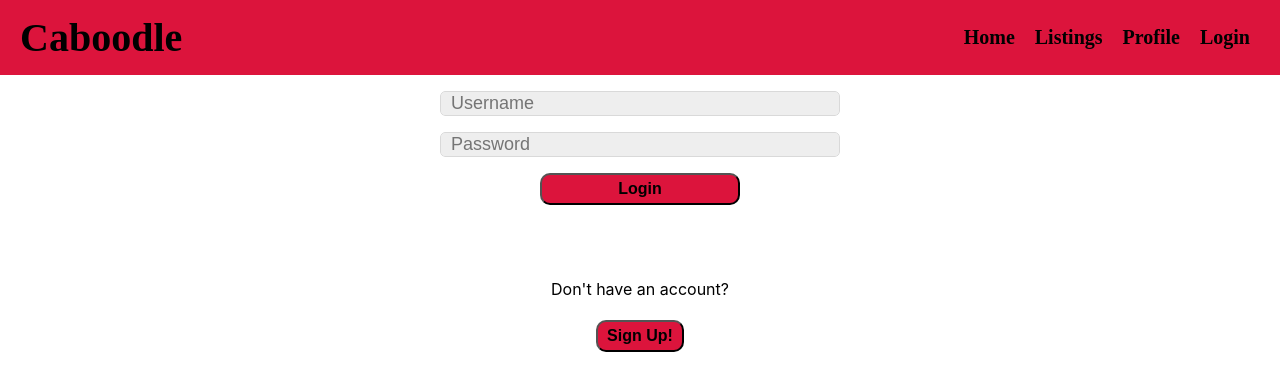
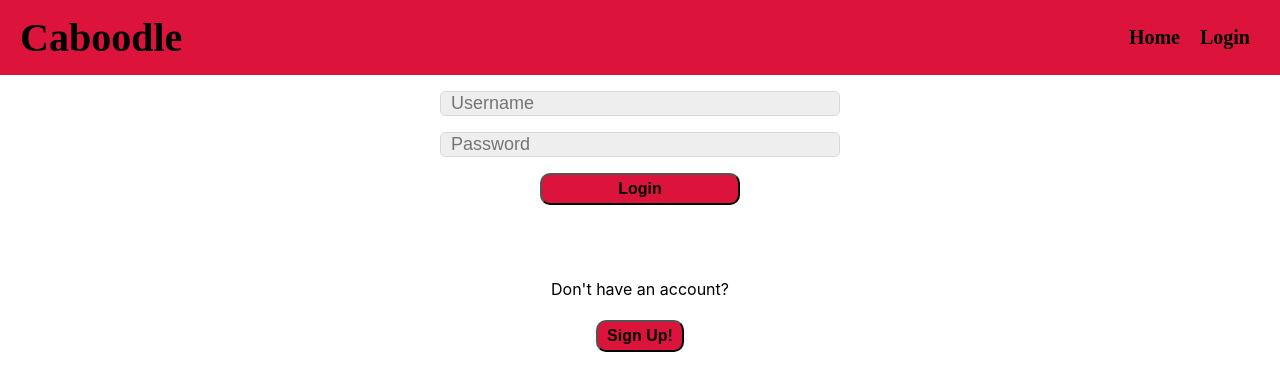
Before and after one commit to mguadagni/caboodle_react, a React (Create React App) app: page /login in a window 1280 px wide. Shown: the top 390 px of the page. Built offline with nearby package versions, Linux system fonts and the light colour scheme.

Commit message:
Completed Auth

```diff
--- a/src/components/Auth/Login.js
+++ b/src/components/Auth/Login.js
@@ -28,7 +28,7 @@ const Login = () => {
     const onSubmit = async () => {
 
         try {
-            const res = await axios.post(`${apiHostUrl}/auth/signin/`, query);
+            const res = await axios.post(`${apiHostUrl}/auth/signin`, query);
             const profileRes = await axios.get(`${apiHostUrl}/profiles/self`, {
                 headers: {
                     Authorization: `Bearer ${res.data.accessToken}`
--- a/src/components/Auth/SignUp.js
+++ b/src/components/Auth/SignUp.js
@@ -33,8 +33,9 @@ const SignUp = (props) => {
     }
 
     const createUser = async(data) => {
+        console.log(data);
         try {
-            const res = await axios.post(`${apiHostUrl}/api/auth/signup`, data);
+            const res = await axios.post(`${apiHostUrl}/auth/signup`, data);
             console.log(res.data);
             login(data);
         } catch (err) {
@@ -44,7 +45,7 @@ const SignUp = (props) => {
 
     const login = async (data) => {
         try {
-            const res = await axios.post(`${apiHostUrl}/api/auth/signin`, data);
+            const res = await axios.post(`${apiHostUrl}/auth/signin`, data);
             console.log(res.data);
             createProfile(data, res.data.accessToken);
         } catch (err) {
@@ -54,7 +55,7 @@ const SignUp = (props) => {
 
     const createProfile = async (data, token) => {
         try {
-            const res = await axios.post(`${apiHostUrl}/api/profiles/`,
+            const res = await axios.post(`${apiHostUrl}/profiles/`,
             data,
             {
                 headers: {
--- a/src/components/NavBar/NavBar.js
+++ b/src/components/NavBar/NavBar.js
@@ -1,10 +1,11 @@
 import React, { Fragment, useContext} from 'react';
 import NavButton from '../NavBar/NavButton';
+import Profile from '../Profile/Profile';
 import { AuthContext } from '../Providers/AuthProvider';
 
 const Navbar = (props) => {
 
-  //const [auth] = useContext(AuthContext);
+  const [auth] = useContext(AuthContext);
 
   return (
     <Fragment>
@@ -33,21 +34,21 @@ const Navbar = (props) => {
           userSelect: "none",
           alignItems: 'center',
         }}>
-           {/* {auth.id ? (
+           {auth.profile ? (
             <p style={{
               fontFamily: "cursive",
               fontSize: '0.9em'
-            }}>{auth.name}</p>
-          ) : null}  */}
+            }}>{auth.profile.name}</p>
+          ) : null}
             <NavButton to="/" label="Home" />
-            {/* {auth.id ? (
-              <Fragment> */}
+            {auth.profile ? (
+              <Fragment>
                 <NavButton to="/listings" label="Listings" />
                 <NavButton to="/profile" label="Profile" />
-              {/* </Fragment>
-            ) : ( */}
+               </Fragment>
+            ) : (
               <NavButton to="/login" label="Login" />
-            {/* )} */}
+            ) }
 
         </div>
         </div>
```
